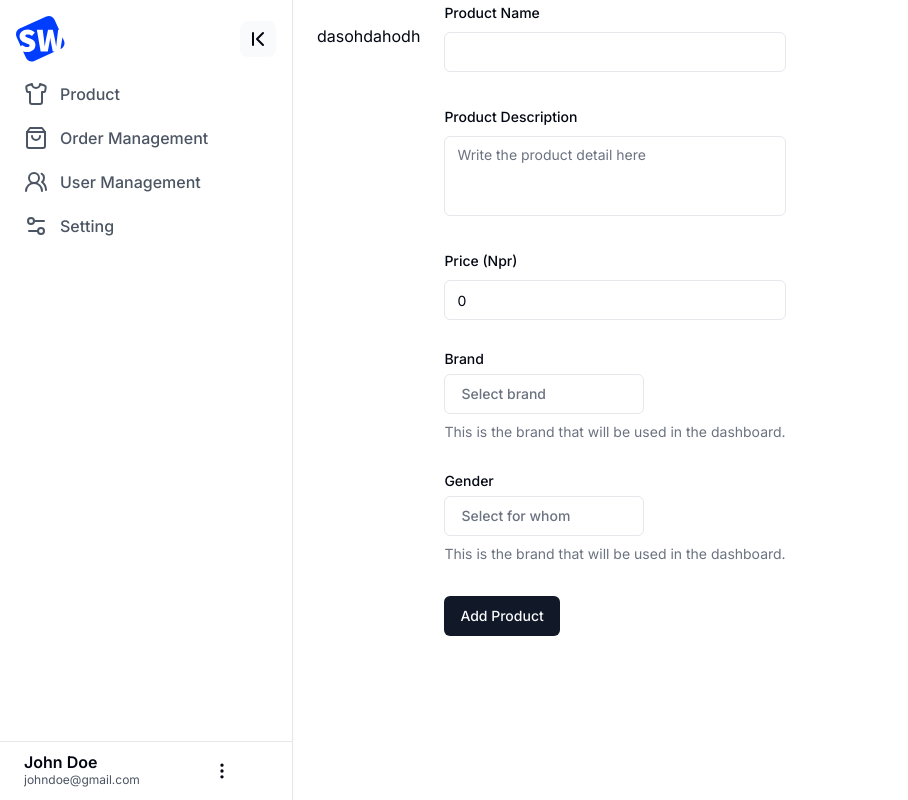
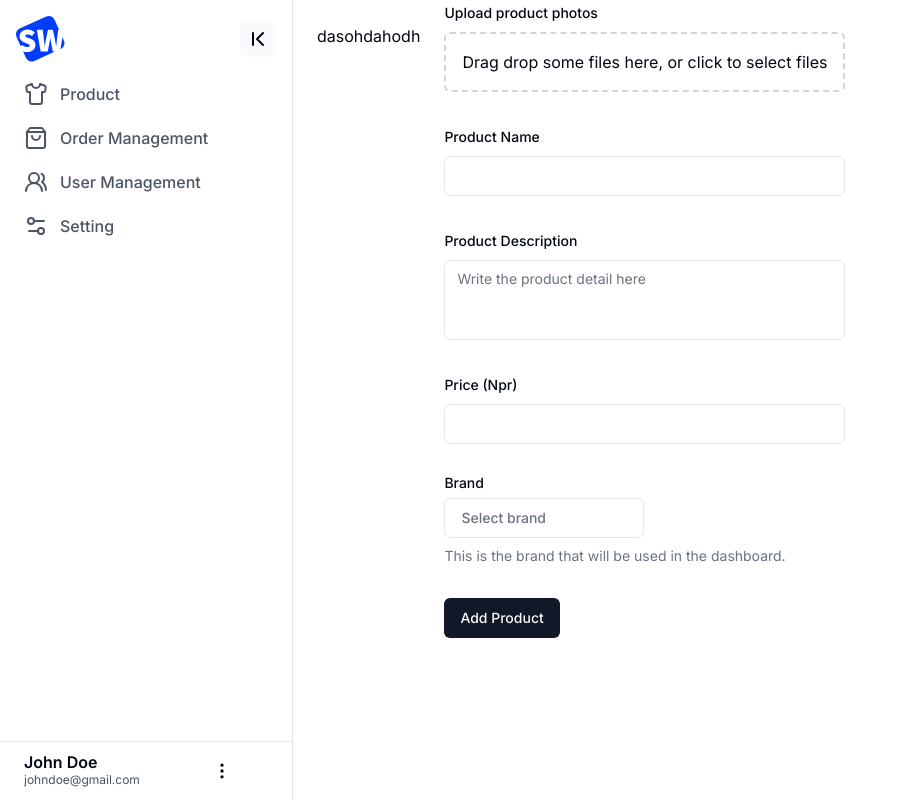
Before and after one commit to gauravkharel/tathya-ecom, a Next.js app in the folder frontend/: page /warehouse/manage-orders in a window 1280 px wide. Shown: the whole page, without its empty margins (0-908 px from the left). Built offline with nearby package versions, Linux system fonts and the light colour scheme.

Commit message:
Added Dropzone to add images

```diff
--- a/frontend/components/admin/product/AddProduct.tsx
+++ b/frontend/components/admin/product/AddProduct.tsx
@@ -1,21 +1,28 @@
 "use client"
-
-import { zodResolver } from "@hookform/resolvers/zod"
-import { useForm } from "react-hook-form"
-import { z } from "zod"
-// import { useMutation } from '@tanstack/react-query'
-import { Button } from "@/components/ui/Button"
+import React, { useCallback, useEffect, useState } from 'react';
+import { zodResolver } from "@hookform/resolvers/zod";
+import { useForm } from "react-hook-form";
+import { Button } from "@/components/ui/Button";
 import {
-    Form
-} from "@/components/ui/Form"
-import { Input } from "@/components/ui/Input"
-import axios from "axios"
-import { useToast } from "@/hooks/use-toast"
-import { ProductType, ProductValidator } from "@/lib/validators/product"
-import { Textarea } from "@/components/ui/Textarea"
-import Dropzone, { useDropzone } from 'react-dropzone'
-import Combobox from "@/components/ui/Combobox"
-import FormInput from "@/components/form/FormInput"
+    Form,
+    FormControl,
+    FormField,
+    FormItem,
+    FormLabel,
+    FormMessage
+} from "@/components/ui/Form";
+import { Input } from "@/components/ui/Input";
+import { useToast } from "@/hooks/use-toast";
+import { Textarea } from "@/components/ui/Textarea";
+import Combobox from "@/components/ui/Combobox";
+import FormInput from "@/components/form/FormInput";
+import { ProductFormData, ProductSchema } from "@/lib/validators/product.validator";
+import { useAddNewProduct, useGetPresignedUrl } from "@/api/products";
+import { useDropzone } from 'react-dropzone';
+import Image from 'next/image';
+interface FileWithPreview extends File {
+    preview: string;
+}
 
 const brandList = [
     { label: "Tathya Orginals", value: "Tathya Orginals" },
@@ -27,74 +34,113 @@ const brandList = [
     { label: "Japanese", value: "Japanese" },
     { label: "Korean", value: "Korean" },
     { label: "Chinese", value: "Chinese" },
-] as const
-
-const genderList = [
-    { label: "Man", value: 1 },
-    { label: "Women", value: 2 },
-    { label: "Kids", value: 3 },
-    { label: "Unisex", value: 4 }
 ]
 
-type FormData = z.infer<typeof ProductValidator>
+export function AddProductForm() {
+    const { toast } = useToast();
+    const [files, setFiles] = useState<FileWithPreview[]>([]);
+    const form = useForm<ProductFormData>({
+        resolver: zodResolver(ProductSchema)
+    });
 
-export function AddProductForm() {
-    const { toast } = useToast()
-    const form = useForm<ProductType>({
-        resolver: zodResolver(ProductValidator),
-        defaultValues: {
-            name: "",
-            description: "",
-            price: 0,
-            genderId: 0,
-            brand: ""
+    const onDrop = useCallback((acceptedFiles: File[]) => {
+        const filesWithPreview = acceptedFiles.map(file =>
+            Object.assign(file, {
+                preview: URL.createObjectURL(file)
+            })
+        );
+        setFiles(filesWithPreview);
+        form.setValue('images', filesWithPreview.map(file => file.name));
+    }, [form]);
+
+    const { getRootProps, getInputProps, isDragActive } = useDropzone({
+        onDrop,
+        accept: {
+            'image/*': ['.jpeg', '.jpg', '.png', '.webp']
         },
-    })
+        maxFiles: 5,
+        maxSize: 5 * 1024 * 1024 //limit is 5mb
+    });
 
-    const onSubmit = async (values: ProductType) => {
-        console.log("This is submitted")
-        const { name, description, price, brand, genderId } = values
-        console.log(values)
-        // try {
-        //     const response = await axios.post("/product",
-        //         JSON.stringify({ name, description, productImageUrl, price, brand, gender }),
-        //         {
-        //             headers: {
-        //                 'Content-Type': 'application/json',
-        //                 'Authorization': `Bearer `
-        //             }
-        //         },
-        //     )
+    useEffect(() => {
+        return () => files.forEach(file => URL.revokeObjectURL(file.preview));
+    }, [files]);
 
-        toast({
-            title: `${name}: is added`,
-            description: "You are redirected to Product Lists."
-        })
-        form.reset()
+    const onSubmit = async (values: ProductFormData) => {
+        try {
 
+            toast({
+                title: `${values.name} has been added`,
+                description: "You will be redirected to Product Lists."
+            });
 
-        // } catch (err) {
-        //     console.log(err)
-        //     toast({
-        //         // @ts-ignore
-        //         title: err.name + ': ' + err.code
-        //         // @ts-ignore
-        //         description: err.message,
-        //         variant: 'destructive'
-        //     })
-        // }
-    }
+            form.reset();
+            setFiles([]);
+        } catch (error) {
+            console.error(error);
+            toast({
+                title: 'Error',
+                description: error instanceof Error ? error.message : "There was a problem adding the product.",
+                variant: 'destructive'
+            });
+        }
+    };
 
     return (
         <Form {...form}>
             <form onSubmit={form.handleSubmit(onSubmit)} className="space-y-8">
+                <FormField
+                    control={form.control}
+                    name='images'
+                    render={({ field }) => (
+                        <FormItem>
+                            <FormLabel>Upload product photos</FormLabel>
+                            <FormControl>
+                                <div {...getRootProps()} className="border-2 border-dashed border-gray-300 rounded-md p-4 text-center cursor-pointer">
+                                    <input {...getInputProps()} />
+                                    {isDragActive ? (
+                                        <p>Drop the files here ...</p>
+                                    ) : (
+                                        <p>Drag  drop some files here, or click to select files</p>
+                                    )}
+                                </div>
+                            </FormControl>
+                            {files.length > 0 && (
+                                <div className="mt-4 grid grid-cols-2 gap-4 sm:grid-cols-3 md:grid-cols-4 lg:grid-cols-5">
+                                    {files.map((file) => (
+                                        <div key={file.name} className="relative">
+                                            <Image
+                                                width={240}
+                                                height={240}
+                                                src={file.preview}
+                                                alt={file.name}
+                                                className="object-cover rounded-md"
+                                            />
+                                            <button
+                                                type="button"
+                                                onClick={() => {
+                                                    setFiles(files.filter(f => f.name !== file.name));
+                                                    form.setValue('images', files.filter(f => f.name !== file.name).map(f => f.name));
+                                                }}
+                                                className="absolute top-0 right-0 bg-red-500 text-white rounded-full w-5 h-5 flex items-center justify-center"
+                                            >
+                                                ×
+                                            </button>
+                                        </div>
+                                    ))}
+                                </div>
+                            )}
+                            <FormMessage />
+                        </FormItem>
+                    )}
+                />
                 <FormInput
                     control={form.control}
                     name="name"
                     label="Product Name"
                     placeholder="Enter the name"
                 >
-                    <Input type="name" />
+                    <Input type="text" />
                 </FormInput>
 
                 <FormInput
@@ -116,43 +162,17 @@ export function AddProductForm() {
                 >
                     <Input type="number" />
                 </FormInput>
+
                 <Combobox
                     control={form.control}
                     name="brand"
                     label="Brand"
-                    //@ts-ignore
                     options={brandList}
                     placeholder="Select brand"
                     description="This is the brand that will be used in the dashboard."
                 />
-
-                <Combobox
-                    control={form.control}
-                    name="genderId"
-                    label="Gender"
-                    //@ts-ignore
-                    options={genderList}
-                    placeholder="Select for whom"
-                    description="This is the brand that will be used in the dashboard."
-                />
-
-                {/*
-                <FormField
-                    control={form.control}
-                    name='images'
-                    render={({ field }) => (
-                        <FormItem>
-                            <FormLabel>Upload product photos</FormLabel>
-                            <FormControl>
-                                <Dropzone {...getInputProps}/>
-                            </FormControl>
-                            <FormMessage />
-                        </FormItem>
-                    )}
-                /> */}
-
                 <Button type="submit">Add Product</Button>
             </form>
         </Form>
-    )
+    );
 }
```
